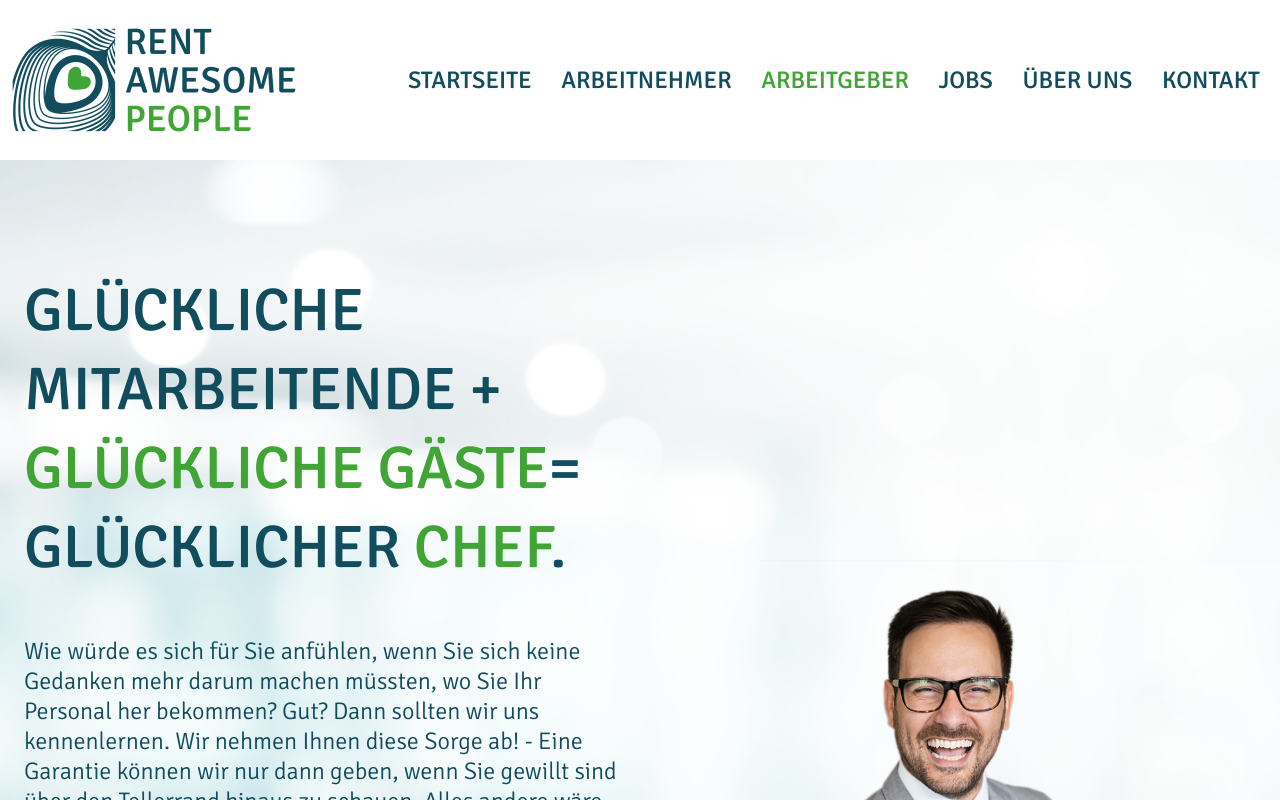
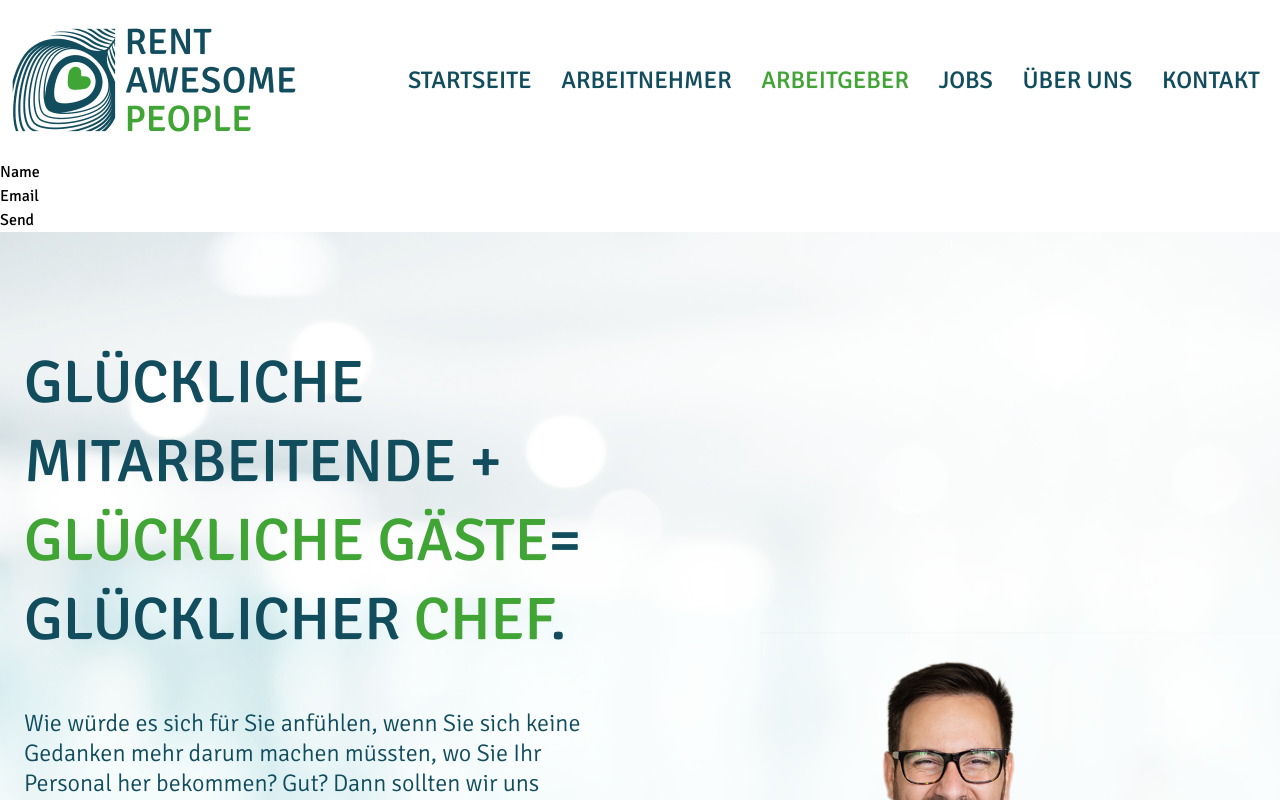
Before and after one commit to morrowsix/Rent-Awesome-People, a SvelteKit app: page /arbeitgeber in a window 1280 px wide. Shown: the top 800 px of the page. Built offline with nearby package versions, Linux system fonts and the light colour scheme.

Commit message:
test contact

```diff
--- a/src/routes/arbeitgeber/+page.svelte
+++ b/src/routes/arbeitgeber/+page.svelte
@@ -6,7 +6,17 @@
   import H2 from "../components/H2.svelte";
   import Contactform from "../components/Contactform.svelte";
 </script>
-
+<form name="contact" netlify>
+  <p>
+    <label>Name <input type="text" name="name" /></label>
+  </p>
+  <p>
+    <label>Email <input type="email" name="email" /></label>
+  </p>
+  <p>
+    <button type="submit">Send</button>
+  </p>
+  </form>
 <HeaderBanner imglink="/Header-Arbeitgeber.png">
   <div>
     <H2>
```
